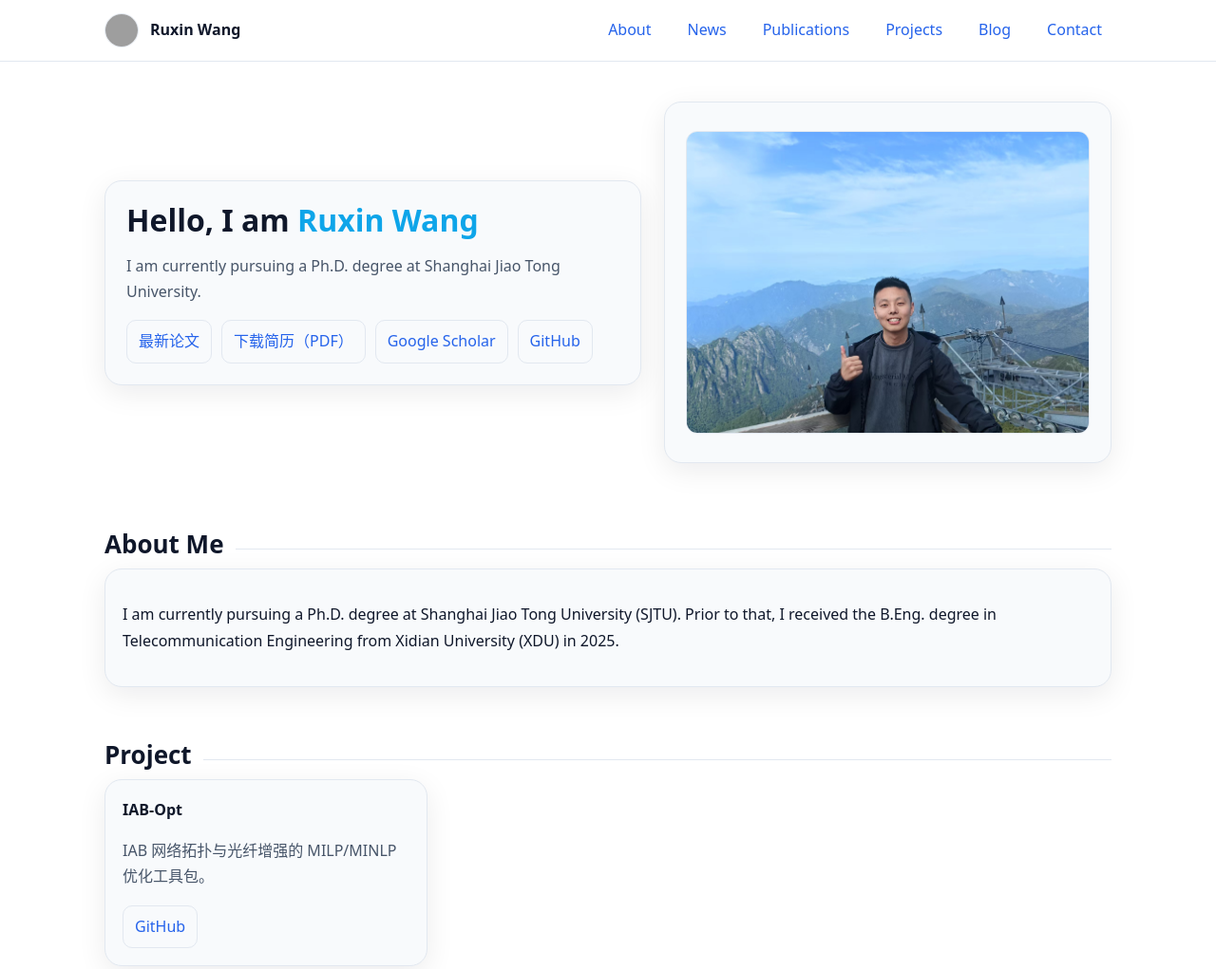
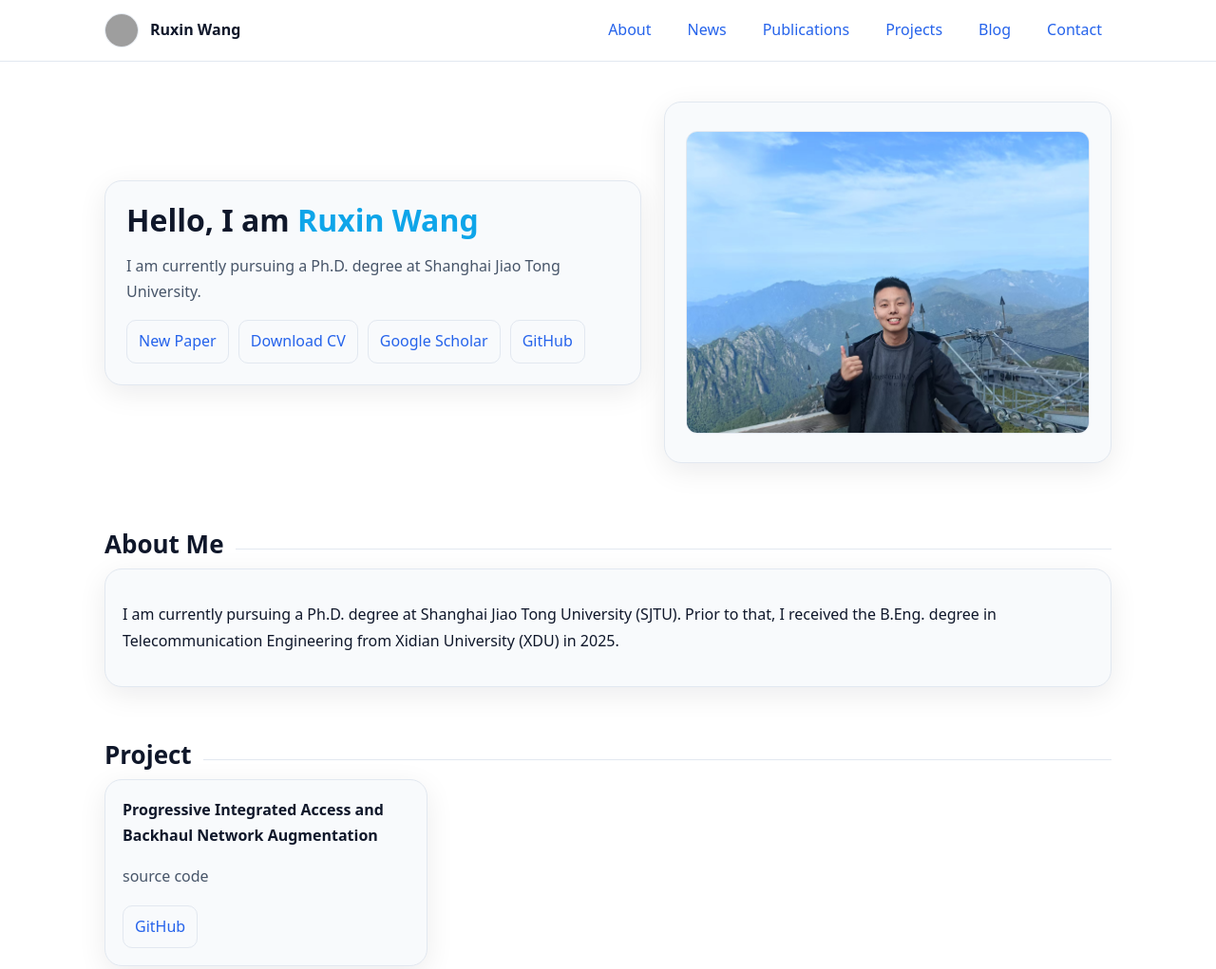
Before and after one commit to toolnail/toolnail.github.io, a plain HTML site: page index.html in a window 1280 px wide. Shown: the top 1021 px of the page at 95% size. Drawn offline with Linux system fonts and the light colour scheme; grey boxes are pictures that could not be loaded.

Commit message:
Update index.html

```diff
--- a/index.html
+++ b/index.html
@@ -139,8 +139,8 @@
           <span class="tag">MILP / CVX / Gurobi</span>
         </div>-->
         <div class="wrap" style="margin-top:14px">
-          <a class="btn" href="#pubs">最新论文</a>
-          <a class="btn" href="files/CV.pdf">下载简历（PDF）</a>
+          <a class="btn" href="#pubs">New Paper</a>
+          <a class="btn" href="files/CV.pdf"> Download CV</a>
           <a class="btn" href="https://scholar.google.com/" target="_blank" rel="noreferrer">Google Scholar</a>
           <a class="btn" href="https://github.com/toolnail" target="_blank" rel="noreferrer">GitHub</a>
         </div>
@@ -161,7 +161,7 @@
 
 <!--
     <section id="news">
-      <div class="section-title"><h2>最新动态</h2><div class="line"></div></div>
+      <div class="section-title"><h2>News</h2><div class="line"></div></div>
       <div class="card">
         <ul class="list">
           <li><span class="post-meta">2025-08</span> 🎉 一篇论文被 <strong>IEEE Communications Letters</strong> 接收。</li>
@@ -222,8 +222,8 @@
       <div class="section-title"><h2>Project</h2><div class="line"></div></div>
       <div class="grid grid-3">
         <div class="card">
-          <strong>IAB-Opt</strong>
-          <p class="muted">IAB 网络拓扑与光纤增强的 MILP/MINLP 优化工具包。</p>
+          <strong>Progressive Integrated Access and Backhaul Network Augmentation</strong>
+          <p class="muted">source code</p>
           <a class="btn" href="#">GitHub</a>
         </div>
  <!--       <div class="card">
```
